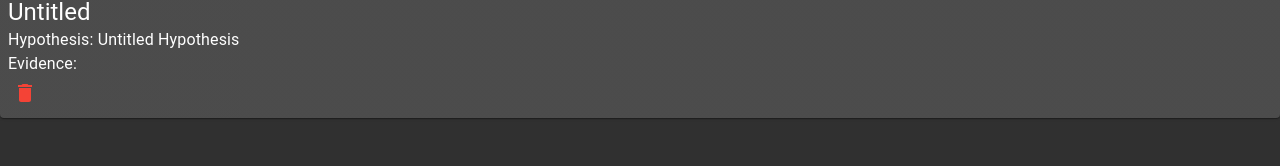
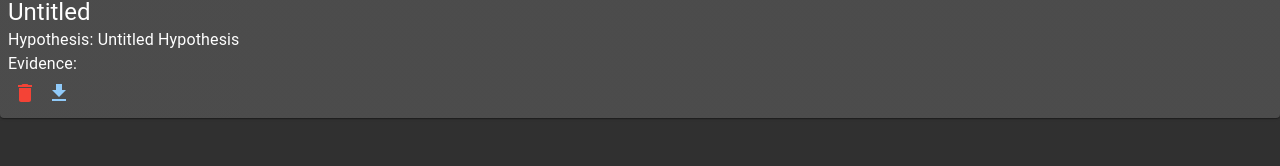
Before and after one commit to quantumsnowball/bayes-domain, a Next.js app: page /favorite in a window 1280 px wide. Both pictures are taken after a click on the button 694 px from the left and 32 px from the top of the page. Shown: the part 351-517 px from the top of the page. Built offline with nearby package versions, Linux system fonts and the light colour scheme.

Commit message:
feat: restore a favorite item to workspace

```diff
--- a/components/Pages/Favorite/Summary.tsx
+++ b/components/Pages/Favorite/Summary.tsx
@@ -2,8 +2,10 @@ import { IconButton, Paper, Typography } from "@mui/material"
 import { FC } from "react"
 import { Content } from "../../../types"
 import DeleteIcon from '@mui/icons-material/Delete'
+import DownloadIcon from '@mui/icons-material/Download'
 import { useDispatch } from "react-redux"
 import { favoriteActions } from "../../../redux/slices/favoriteSlice"
+import { contentActions } from "../../../redux/slices/contentSlice"
 
 
 interface SummaryProps {
@@ -13,6 +15,7 @@ interface SummaryProps {
 const Summary: FC<SummaryProps> = ({ content }) => {
   const dispatch = useDispatch()
   const removeFavorite = (title: string) => dispatch(favoriteActions.removeItem(title))
+  const setContent = (content: Content) => dispatch(contentActions.setContent(content))
 
   return (
     <Paper
@@ -47,6 +50,16 @@ const Summary: FC<SummaryProps> = ({ content }) => {
         }}>
         <DeleteIcon />
       </IconButton>
+      <IconButton
+        color="primary"
+        size='small'
+        onClick={e => {
+          // alert(`TODO: gonna replace the workspace by ${content.title}`)
+          setContent(content)
+          e.stopPropagation()
+        }}>
+        <DownloadIcon />
+      </IconButton>
     </Paper>
   )
 }
--- a/redux/slices/contentSlice.ts
+++ b/redux/slices/contentSlice.ts
@@ -16,6 +16,11 @@ const contentSlice = createSlice({
     evidence: [] as Evidence[],
   } as Content,
   reducers: {
+    setContent: (s, a: PayloadAction<Content>) => {
+      s.title = a.payload.title
+      s.hypothesis = a.payload.hypothesis
+      s.evidence = a.payload.evidence
+    },
     setTitle: (s, a: PayloadAction<string>) => {
       s.title = a.payload
     },
```
